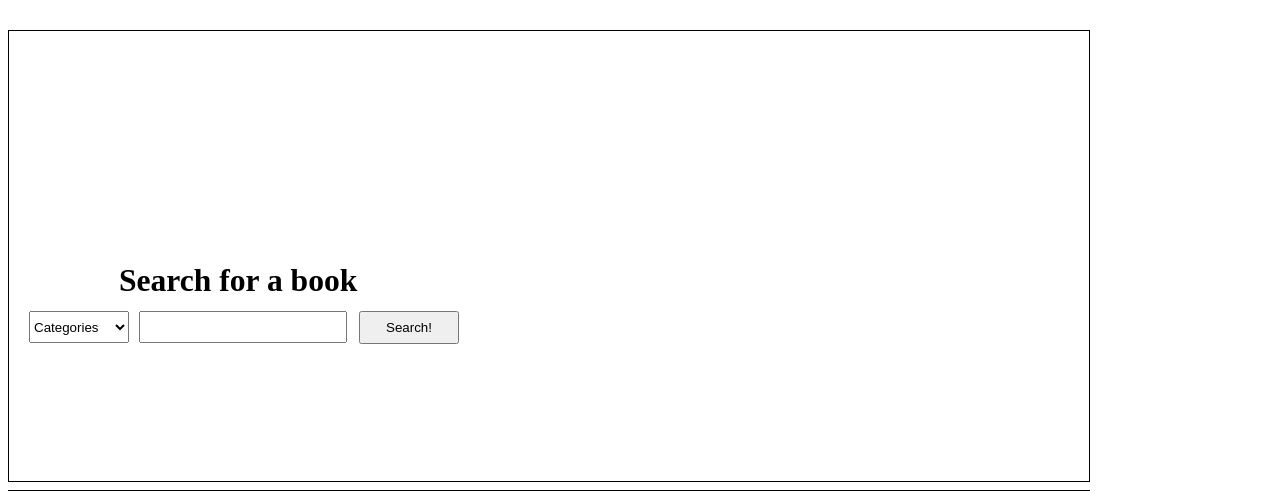
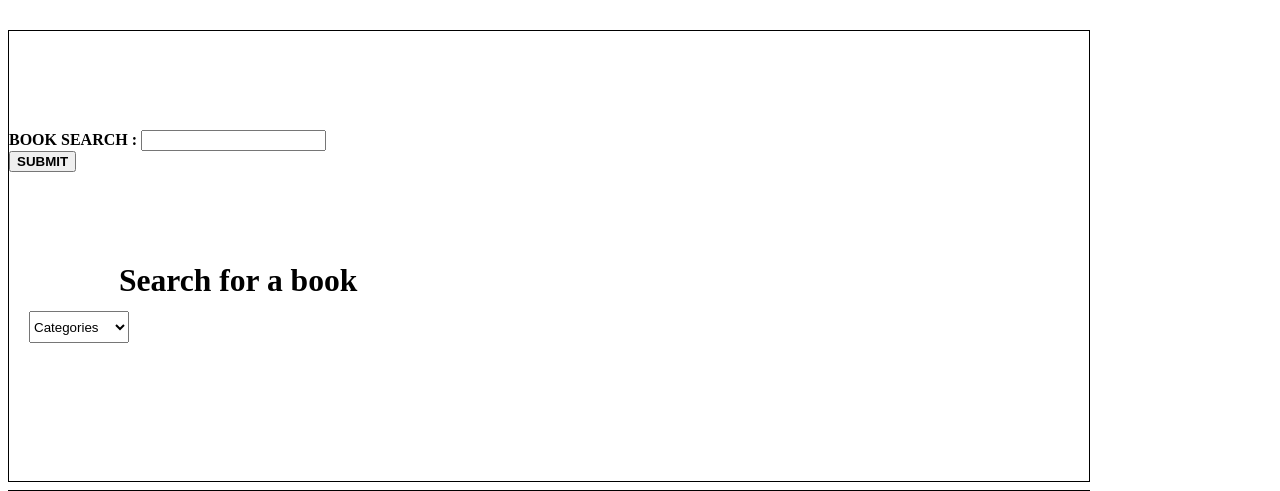
Before and after one commit to jwoongbin/Boogle, a Flask app: page / in a window 1280 px wide. Shown: the part 131-622 px from the top of the page. Run offline with Flask 2, Linux system fonts and the light colour scheme.

Commit message:
Main / Result 템플릿 분리

```diff
--- a/app.py
+++ b/app.py
@@ -11,18 +11,8 @@ def home():
         response = requests.get("http://gutendex.com/books/?search="+search_word)
         data = json.loads(response.content)
         books = data['results']
-    return render_template('main.html', books=books)
-
-
-
-@app.route('/results')
-def results():
-    books = []
-    if 'book' in request.args:
-        search_word = request.args.get('book')
-        response = requests.get("http://gutendex.com/books/?search="+search_word)
-        data = json.loads(response.content)
-        books = data['results']
-    return render_template('results.html', books=books)
+        return render_template('results.html', books=books)
+    else:
+        return render_template('main.html', books=books)
 
 app.run(debug= True)
--- a/templates/main.html
+++ b/templates/main.html
@@ -29,12 +29,16 @@
                         <option value="Genre">Genre</option>
                     </select>
                 </div>
-                <div class="text_input">
-                    <input type="text" searchword="searchtext">
+                <div>
+                    <form>
+                        <div>
+                            <label for = "book" class = "form-label"><strong> BOOK SEARCH : </strong></label>
+                            <input type="text" name = 'book' class = "form-control" id="book" rows="3" />
+                        </div>
+                        <button type = "submit" class = "btn btn-sm btn-primary"> <strong>SUBMIT</strong></button>
+                    </form>
                 </div>
-                <div class="submit_button">
-                    <input type="submit" value="Search!">
-                </div>
+
             </div>
             <div class="book_recommand">
                 <div class="br_text">
```
